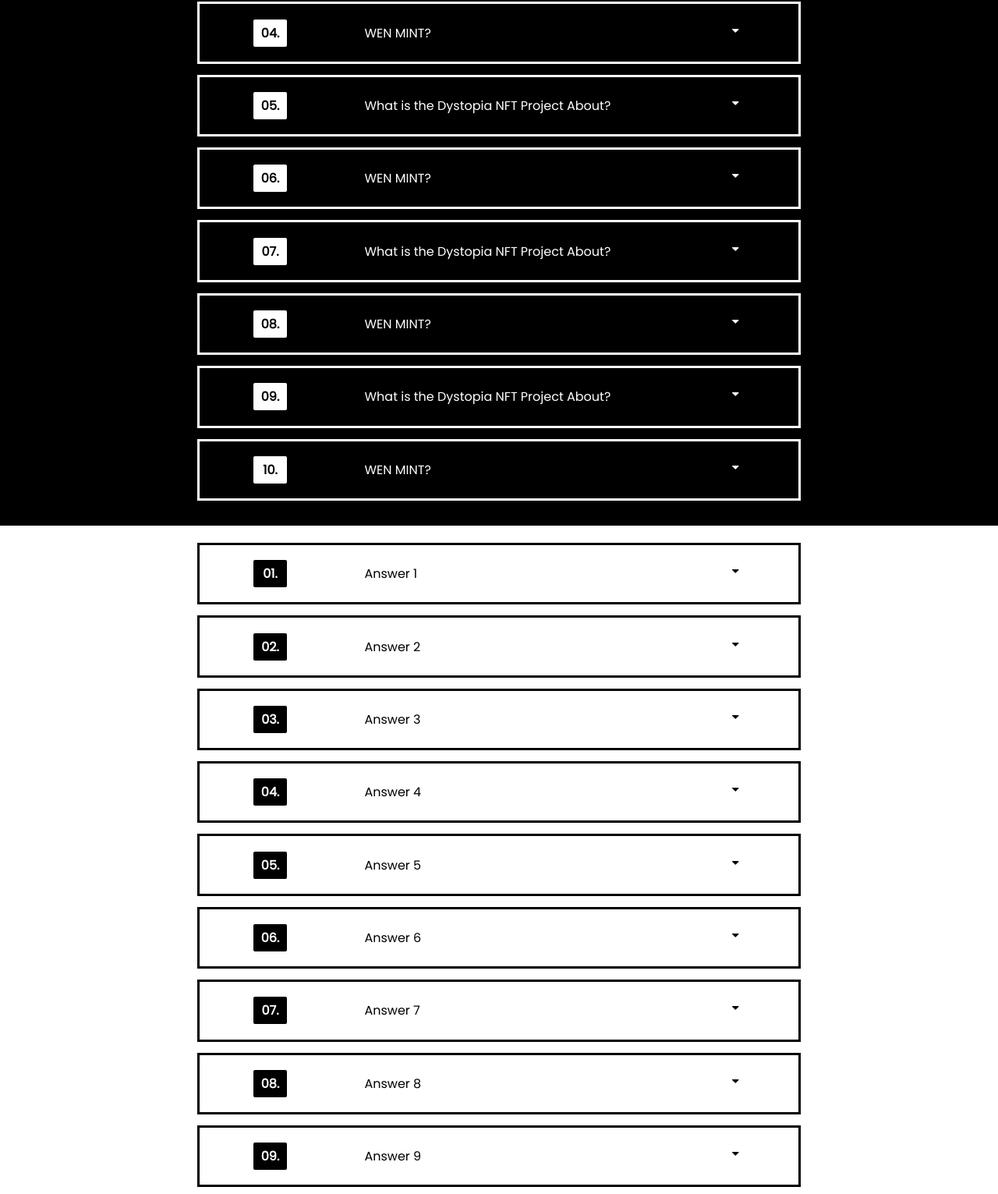
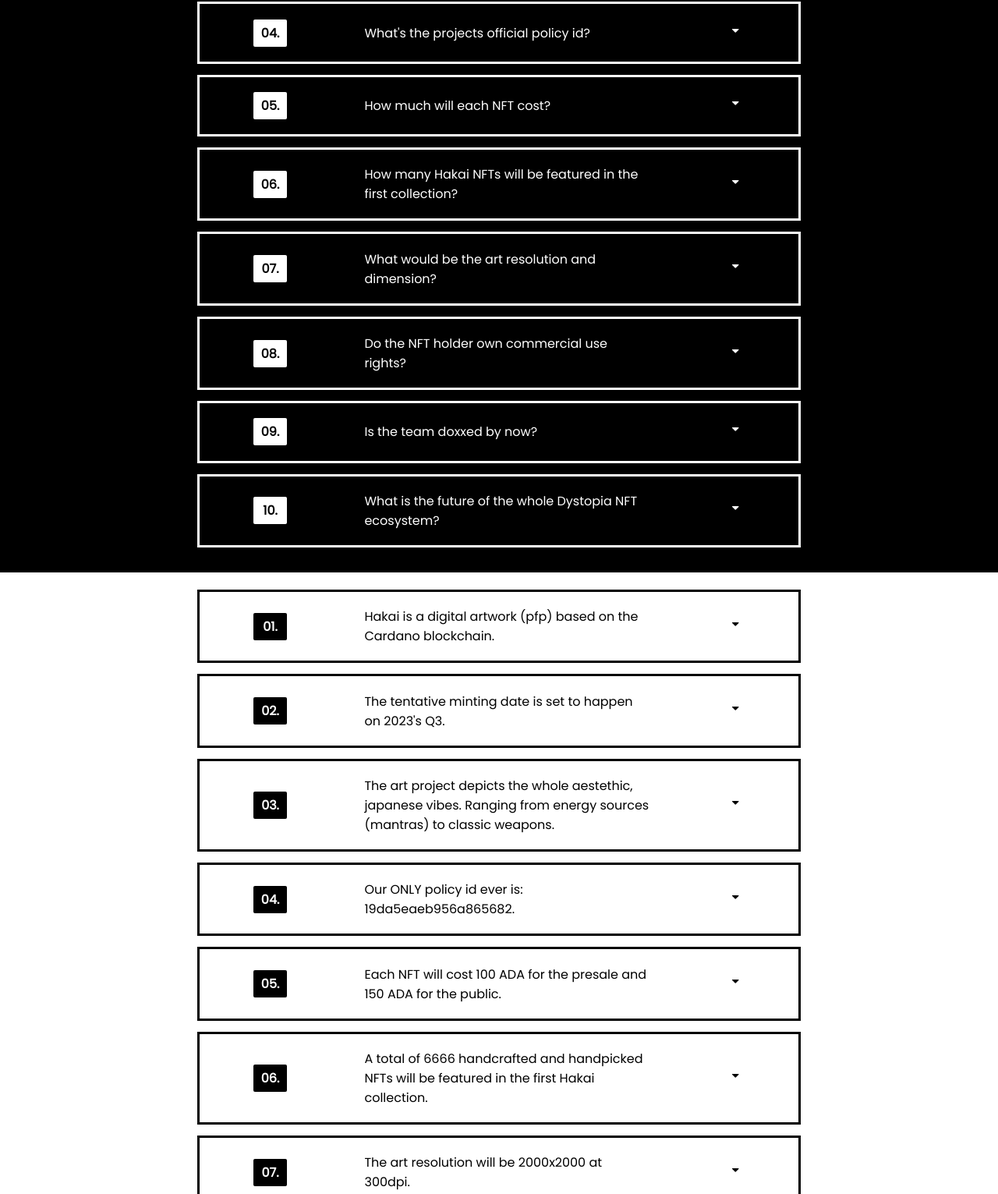
Before and after one commit to mojamtz/PreEntrega3-Martinez, a website: page pages/FAQ.html in a window 1280 px wide. Shown: the part 459-1990 px from the top of the page at 78% size. Drawn offline with nearby package versions, Linux system fonts and the light colour scheme; a web font is replaced by a local one.

Commit message:
se agregan textos finales a todo el sitio

```diff
--- a/pages/FAQ.html
+++ b/pages/FAQ.html
@@ -109,7 +109,7 @@
             <div class="num">
                 04.
             </div>
-            <div class="q"><a href="#a4">WEN MINT?</a>
+            <div class="q"><a href="#a4">What's the projects official policy id?</a>
             </div>
             <div class="icon">
                 <span class="material-symbols-rounded">
@@ -121,7 +121,7 @@
             <div class="num">
                 05.
             </div>
-            <div class="q"><a href="#a5">What is the Dystopia NFT Project About?</a>
+            <div class="q"><a href="#a5">How much will each NFT cost?</a>
             </div>
             <div class="icon">
                 <span class="material-symbols-rounded">
@@ -133,7 +133,7 @@
             <div class="num">
                 06.
             </div>
-            <div class="q"><a href="#a6">WEN MINT?</a>
+            <div class="q"><a href="#a6">How many Hakai NFTs will be featured in the first collection?</a>
             </div>
             <div class="icon">
                 <span class="material-symbols-rounded">
@@ -145,7 +145,7 @@
             <div class="num">
                 07.
             </div>
-            <div class="q"><a href="#a7">What is the Dystopia NFT Project About?</a>
+            <div class="q"><a href="#a7">What would be the art resolution and dimension?</a>
 
             </div>
             <div class="icon">
@@ -158,7 +158,7 @@
             <div class="num">
                 08.
             </div>
-            <div class="q"><a href="#a8">WEN MINT?</a>
+            <div class="q"><a href="#a8">Do the NFT holder own commercial use rights?</a>
             </div>
             <div class="icon">
                 <span class="material-symbols-rounded">
@@ -170,7 +170,7 @@
             <div class="num">
                 09.
             </div>
-            <div class="q"><a href="#a9">What is the Dystopia NFT Project About?</a>
+            <div class="q"><a href="#a9">Is the team doxxed by now?</a>
 
             </div>
             <div class="icon">
@@ -183,7 +183,7 @@
             <div class="num">
                 10.
             </div>
-            <div class="q"><a href="#a10">WEN MINT?</a>
+            <div class="q"><a href="#a10">What is the future of the whole Dystopia NFT ecosystem?</a>
             </div>
             <div class="icon">
                 <span class="material-symbols-rounded">
@@ -198,7 +198,7 @@
                 01.
             </div>
             <div class="a" id="a1">
-                Answer 1
+                Hakai is a digital artwork (pfp) based on the Cardano blockchain.
             </div>
             <div class="icon">
                 <span class="material-symbols-rounded">
@@ -211,7 +211,7 @@
                 02.
             </div>
             <div class="a" id="a2">
-                Answer 2
+                The tentative minting date is set to happen on 2023's Q3.
             </div>
             <div class="icon">
                 <span class="material-symbols-rounded">
@@ -224,7 +224,7 @@
                 03.
             </div>
             <div class="a" id="a3">
-                Answer 3
+                The art project depicts the whole aestethic, japanese vibes. Ranging from energy sources (mantras) to classic weapons.
             </div>
             <div class="icon">
                 <span class="material-symbols-rounded">
@@ -237,7 +237,7 @@
                 04.
             </div>
             <div class="a" id="a4">
-                Answer 4
+                Our ONLY policy id ever is: 19da5eaeb956a865682.
             </div>
             <div class="icon">
                 <span class="material-symbols-rounded">
@@ -250,7 +250,7 @@
                 05.
             </div>
             <div class="a" id="a5">
-                Answer 5
+                Each NFT will cost 100 ADA for the presale and 150 ADA for the public.
             </div>
             <div class="icon">
                 <span class="material-symbols-rounded">
@@ -263,7 +263,7 @@
                 06.
             </div>
             <div class="a" id="a6">
-                Answer 6
+                A total of 6666 handcrafted and handpicked NFTs will be featured in the first Hakai collection.
             </div>
             <div class="icon">
                 <span class="material-symbols-rounded">
@@ -276,7 +276,7 @@
                 07.
             </div>
             <div class="a" id="a7">
-                Answer 7
+                The art resolution will be 2000x2000 at 300dpi.
             </div>
             <div class="icon">
                 <span class="material-symbols-rounded">
@@ -289,7 +289,7 @@
                 08.
             </div>
             <div class="a" id="a8">
-                Answer 8
+                YES! Any holder can use their NFT for any desired purpose.
             </div>
             <div class="icon">
                 <span class="material-symbols-rounded">
@@ -302,7 +302,7 @@
                 09.
             </div>
             <div class="a" id="a9">
-                Answer 9
+                Yes, you can read all about our team in our <a href="https://discord.gg/GmWZz36VGd" target="_blank">Discord.</a>
             </div>
             <div class="icon">
                 <span class="material-symbols-rounded">
@@ -315,7 +315,7 @@
                 10.
             </div>
             <div class="a" id="a10">
-                Answer 10
+                Please remain attentive about out v1 blackpaper release.
             </div>
             <div class="icon">
                 <span class="material-symbols-rounded">
--- a/scss/_landing.scss
+++ b/scss/_landing.scss
@@ -7,6 +7,7 @@
     "nav nav nav nav"
     "namae namae namae namae"
     "title model model infos"
+    "blank blank blank blank"
     "disc disc disc disc"
     "mint mint mint mint";
     text-align: center;
@@ -84,6 +85,7 @@
             display: flex;
             flex-direction: column;
             justify-content: center;
+            text-align: justify;
         }
 }
 
@@ -118,9 +120,17 @@
     grid-area: disc;
 }
 
+.blank{
+    grid-area: blank;
+    background-color: black;
+    padding: 12px;
+}
+
 .mint{
     grid-area: mint;
 }
+
+
 
 .logo__container{
     /*     outline: solid red;
@@ -189,6 +199,9 @@
             display: flex;
             flex-direction: column;
             justify-content: center;
+            span{
+                display: inline;
+            }
         }
 
         .tapa{
```
Also changed, not shown: index.html (+4 -2 lines), styles/main.css.
